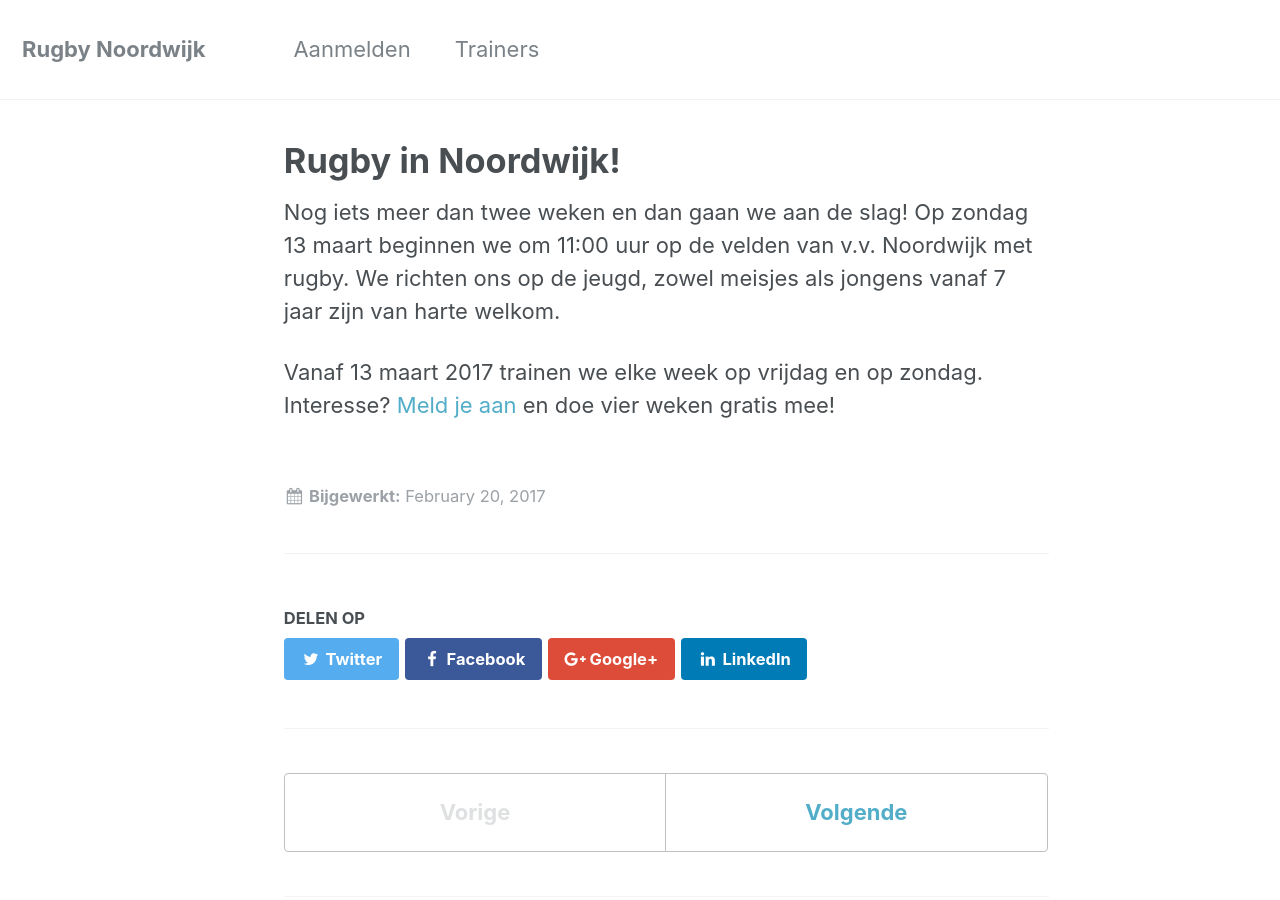
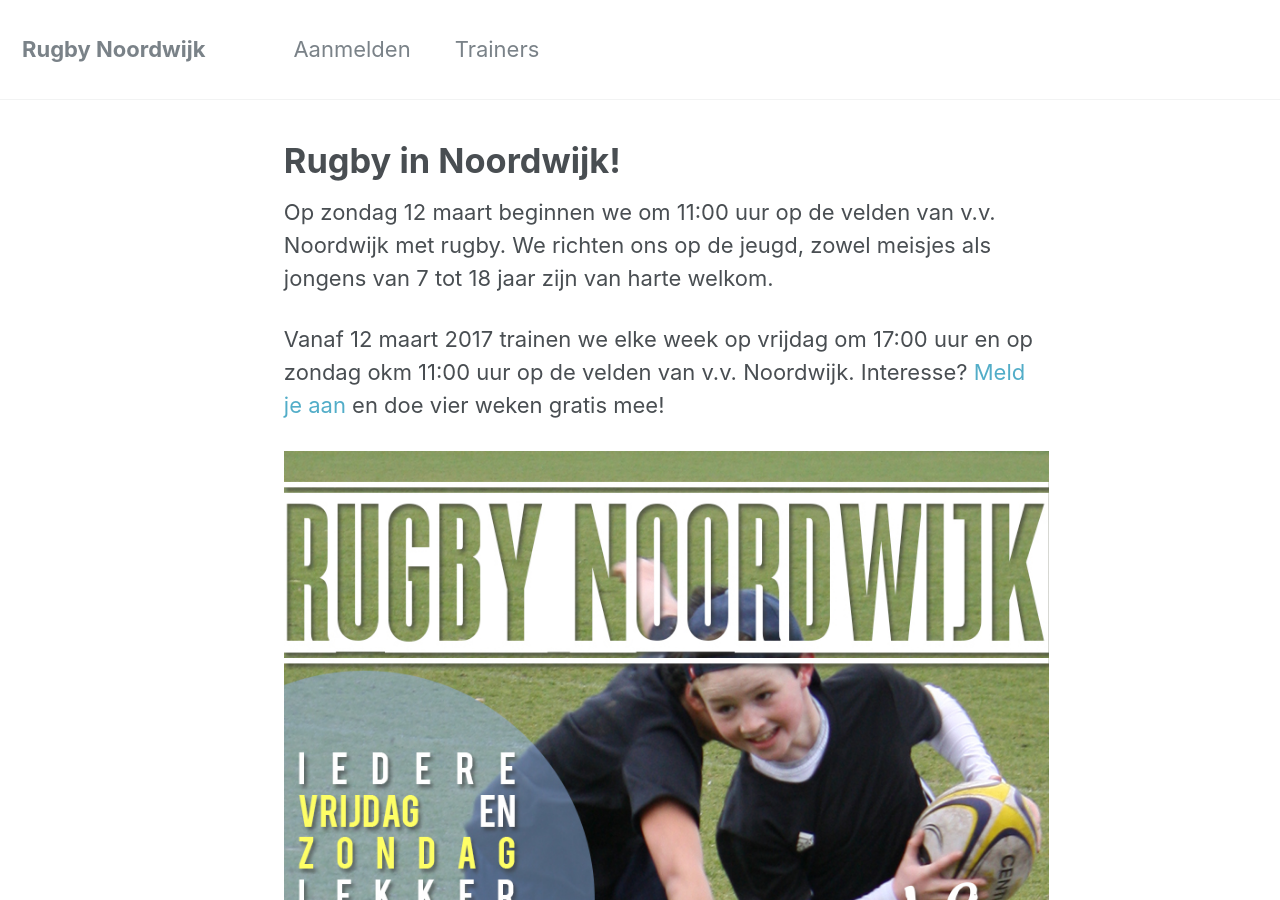
Before and after one commit to wijnandb/rugby-noordwijk, a Jekyll site: the page built from _posts/2016-02-20-Rugby-in-Noordwijk.md, in a window 1280 px wide and 900 px high. Built offline with Jekyll 4.4.1, drawn with Linux system fonts in a browser that asks for light colours; nearby versions of some CDN libraries; library files that are not in the unit come from our copies.

Commit message:
aankondiging met poster

```diff
--- a/_posts/2016-02-20-Rugby-in-Noordwijk.md
+++ b/_posts/2016-02-20-Rugby-in-Noordwijk.md
@@ -3,7 +3,10 @@ title: Rugby in Noordwijk!
 date: 2017-02-20 12:50:01
 ---
 
-Nog iets meer dan twee weken en dan gaan we aan de slag!
-Op zondag 13 maart beginnen we om 11:00 uur op de velden van v.v. Noordwijk met rugby. We richten ons op de jeugd, zowel meisjes als jongens vanaf 7 jaar zijn van harte welkom.
 
-Vanaf 13 maart 2017 trainen we elke week op vrijdag en op zondag. Interesse? <a href="/aanmelden/">Meld je aan</a> en doe vier weken gratis mee!
+Op zondag 12 maart beginnen we om 11:00 uur op de velden van v.v. Noordwijk met rugby. We richten ons op de jeugd, zowel meisjes als jongens van 7 tot 18 jaar zijn van harte welkom.
+
+Vanaf 12 maart 2017 trainen we elke week op vrijdag om 17:00 uur en op zondag okm 11:00 uur op de velden van v.v. Noordwijk.
+Interesse? <a href="/aanmelden/">Meld je aan</a> en doe vier weken gratis mee!
+
+<img src="/assets/images/posterv1.jpg">
```
